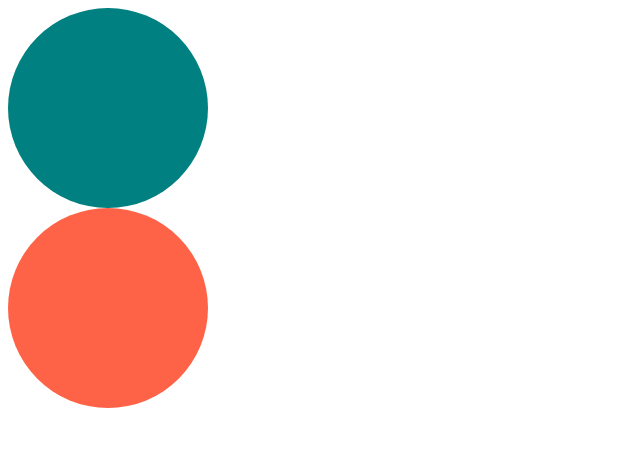
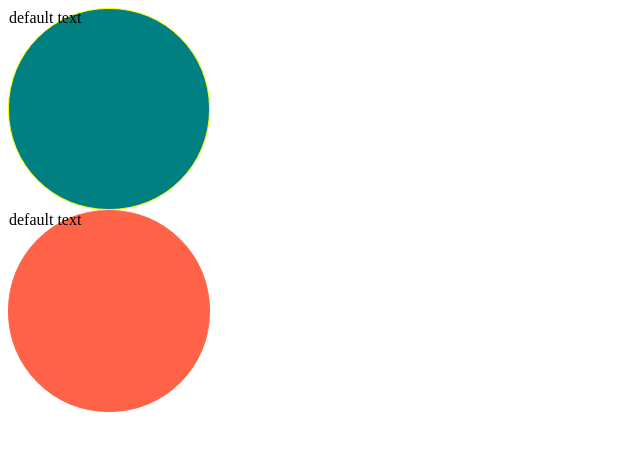
Before and after one commit to Greenlucy/react-masterclass, a React (Create React App) app: page / in a window 1280 px wide. Shown: the top 450 px of the page, without its empty margins (0-640 px from the left). Built offline with nearby package versions, Linux system fonts and the light colour scheme.

Commit message:
#3.3 Optional Props

```diff
--- a/src/App.tsx
+++ b/src/App.tsx
@@ -12,8 +12,8 @@ function App() {
   return (
     // 3. Circle을 부르는 것이므로, CirclProps를 사용해야 함.
     <div>
-      <Circle bgColor1="teal" />
-      <Circle bgColor1="tomato" />
+      <Circle bgColor="teal" bdColor="yellow"/>
+      <Circle bgColor="tomato" />
     </div>
   );
 }
--- a/src/Circle.tsx
+++ b/src/Circle.tsx
@@ -1,9 +1,12 @@
 import styled from "styled-components";
 
+// ContainerProps랑 CircleProps가 동일한 object 구성의 interface 이므로 같이 써줘도 됨.
 interface ContainerProps {
-    bgColor: string
+    bgColor: string,
+    bdColor: string,
 }
 
+// * styled Component
 // 사각형을 만드는 방법 : width, height 설정
 // 사각형을 원으로 만드는 방법 : border-radius : width의 절반주기
 const Container = styled.div<ContainerProps>`
@@ -11,17 +14,24 @@ const Container = styled.div<ContainerProps>`
     height: 200px;
     background-color: ${props => props.bgColor};
     border-radius: 100px;
+    border: 1px solid ${props => props.bdColor}
 `;
 
 // TypeScript에게 object shape을 설명해줌.
 interface CircleProps {
-    bgColor1: string;
-  }
+    bgColor: string;
+    bdColor?: string;
+    text?: string;
+}
 
 // 1. CircleProps는 Component Circle의 props
-function Circle({bgColor1}: CircleProps){
+function Circle({bgColor, bdColor, text = "default text"}: CircleProps){
     // 2. ContainerProps는 styled Component인 Container의 props
-    return <Container bgColor={bgColor1}/>
+    return (
+        <Container bgColor={bgColor} bdColor={bdColor?? bgColor}>
+            {text}
+        </Container>
+    )
 }
 
 export default Circle;
```
